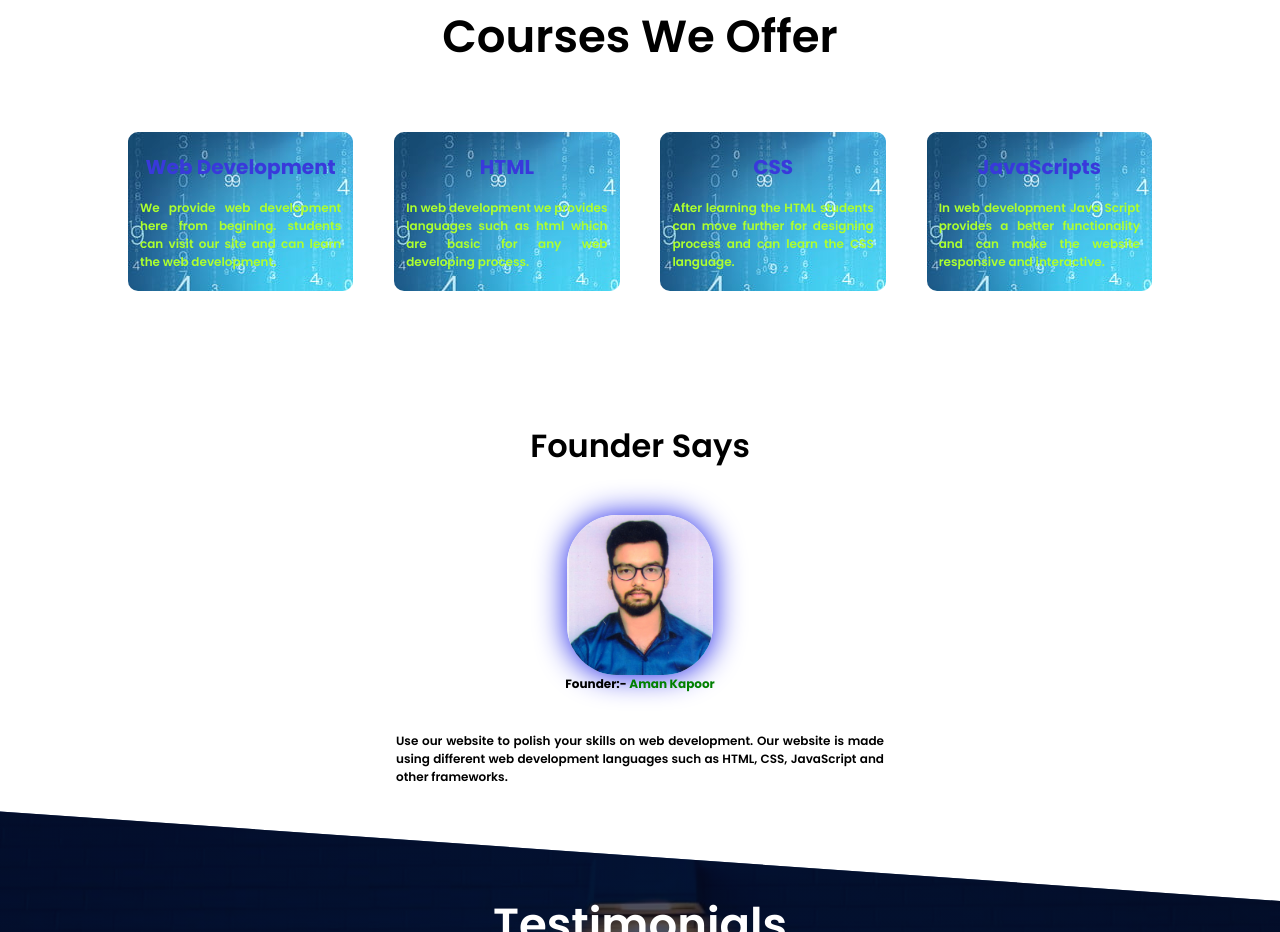
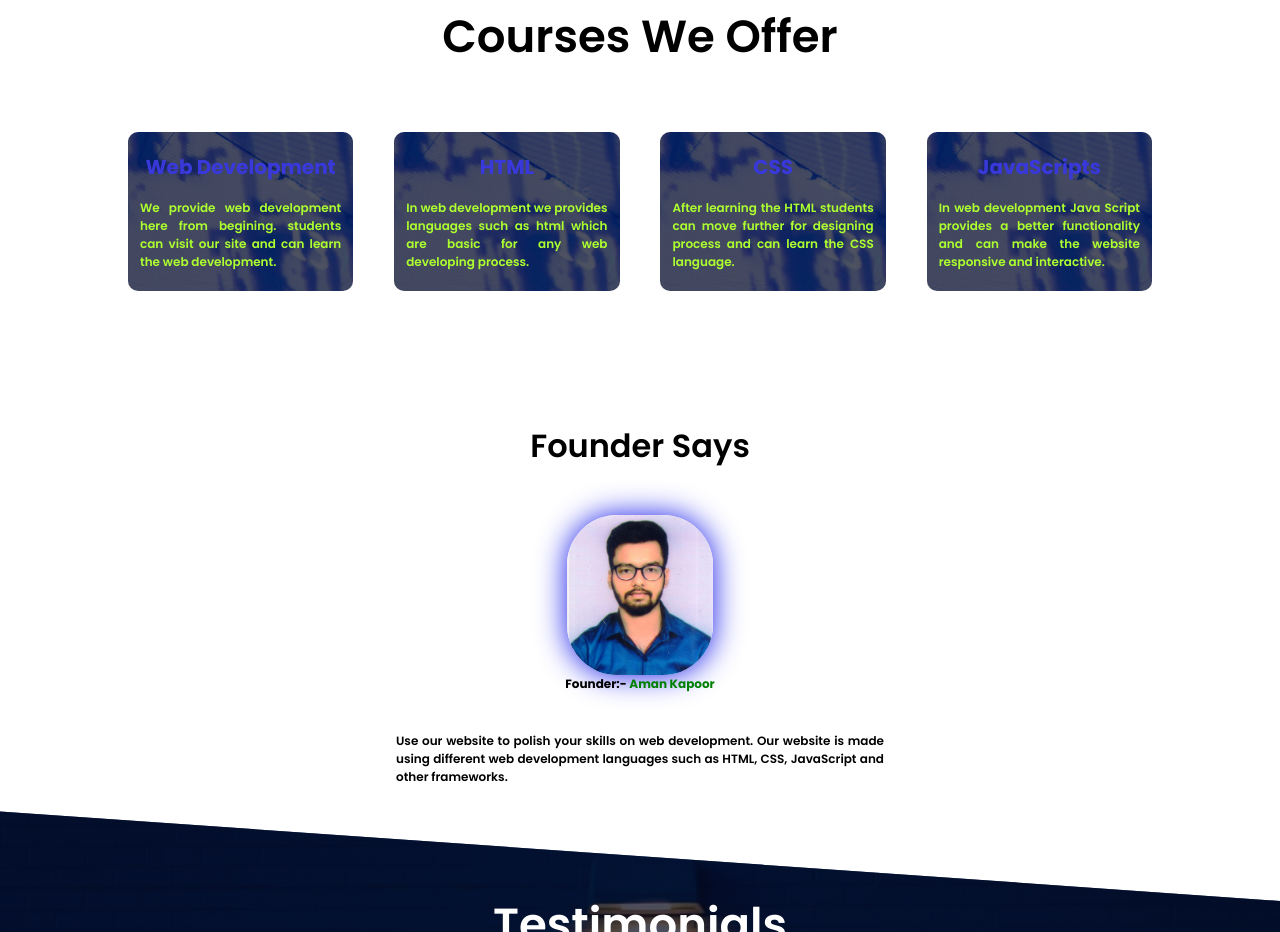
Before and after one commit to MrAmanKapoor/thecodinghut, a plain HTML site: page The Coding Hut/index.html in a window 1280 px wide. Shown: the part 877-1809 px from the top of the page. Drawn offline with Linux system fonts and the light colour scheme.

Commit message:
Update style.css

```diff
--- a/The Coding Hut/style.css
+++ b/The Coding Hut/style.css
@@ -147,8 +147,8 @@ color:black;
 .course-col{
 
     flex-basis: 22%;
-     background-image:url(images/course-bg.jpg);
-
+    background-image:url(images/course-bg.jpg);
+   background-image: linear-gradient(rgb(4,9,30,0.7),rgb(4,9,30,0.7)),url(Images/headerbg.jpg);
     border-radius: 10px;
     margin-bottom: 5%;
     padding: 20px 12px;
```
